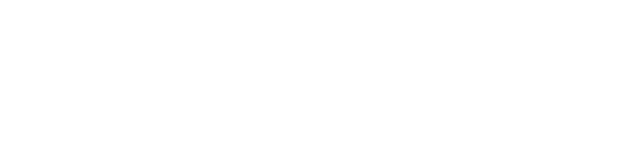
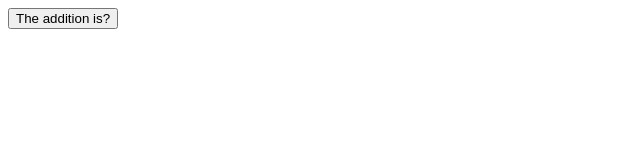
Before and after one commit to PabloBernalBas/JavaScript-Projects, a plain HTML site: page Project3_math_operators/Index.html in a window 1280 px wide. Shown: the whole page, without its empty margins (0-640 px from the left). Drawn offline with Linux system fonts and the light colour scheme.

Commit message:
assignment

```diff
--- a/Project3_math_operators/Index.html
+++ b/Project3_math_operators/Index.html
@@ -8,6 +8,6 @@
 </head>
 <body>
     <script src="main3.js"></script>
-    <element event="Math"></element>
+    <button onclick="document.getElementById('Math').innerHTML=Math()">The addition is?</button>
 </body>
 </html>
```
